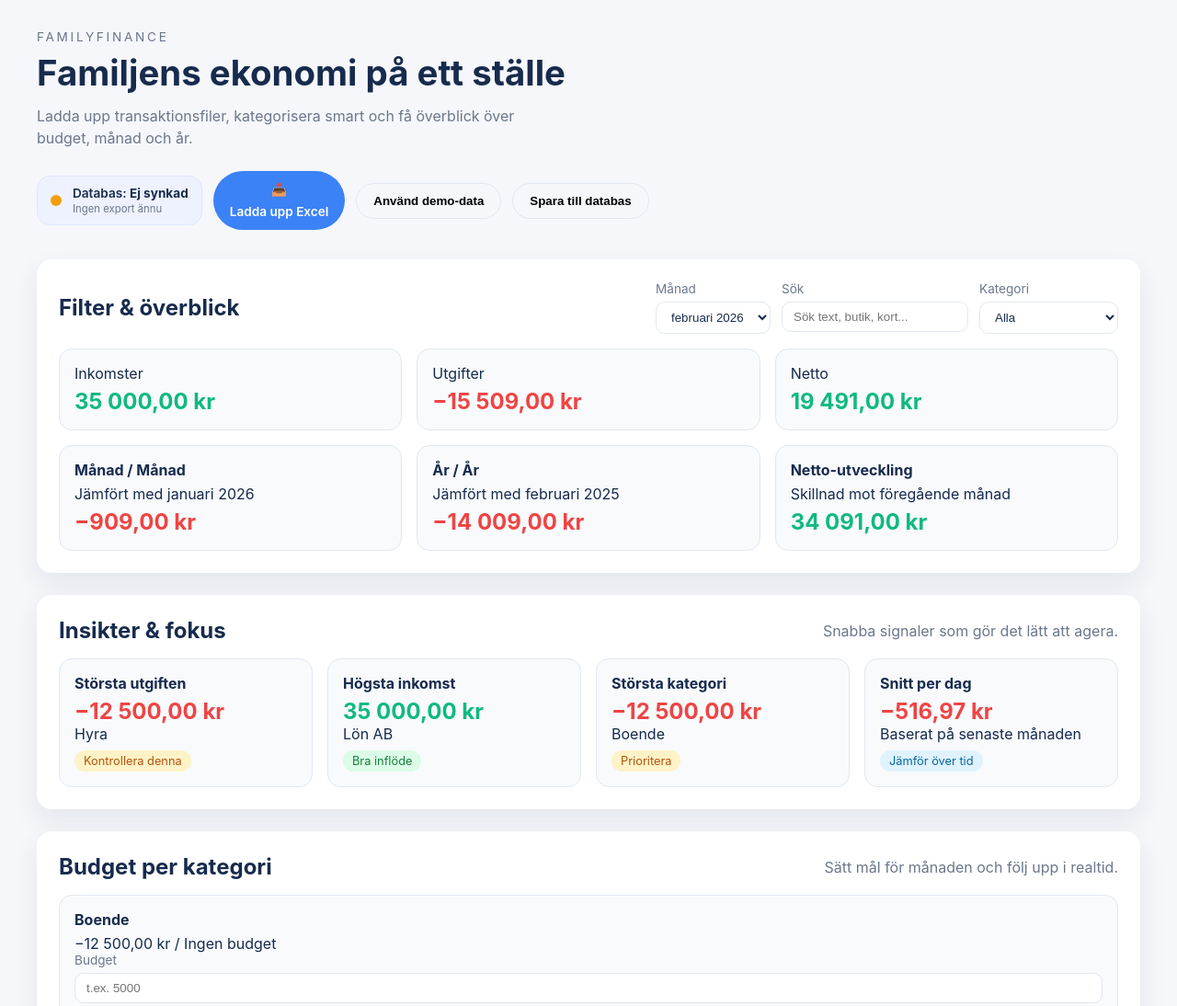
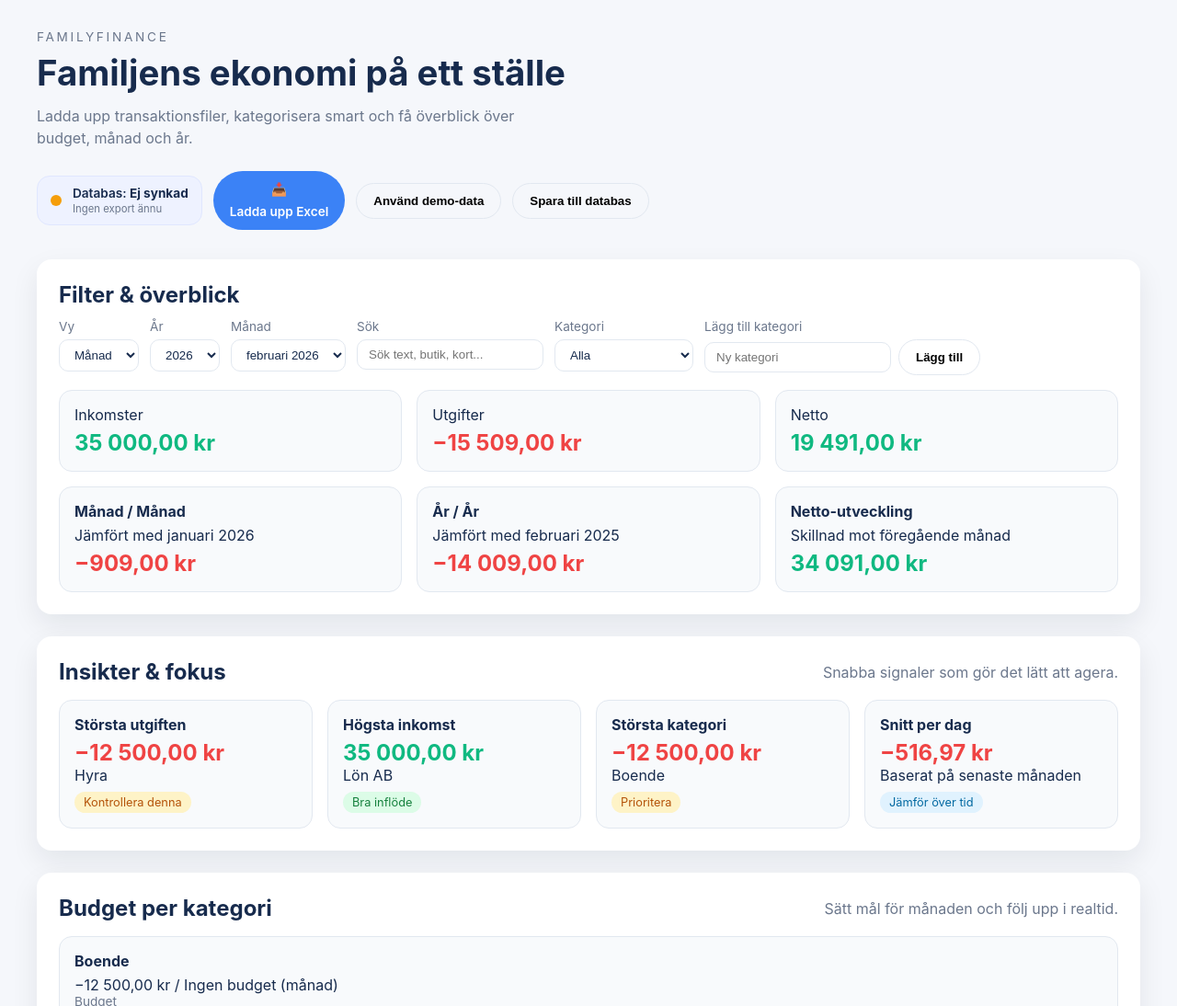
Before and after one commit to Geriizim/FamilyFinance, a website: page index.html in a window 1280 px wide. Shown: the top 1094 px of the page at 92% size. Drawn offline with Linux system fonts and the light colour scheme.

Commit message:
Add year view and category management (#4)

```diff
--- a/app.js
+++ b/app.js
@@ -1,6 +1,8 @@
 const state = {
   transactions: [],
   selectedMonth: null,
+  selectedYear: null,
+  viewMode: 'month',
   categoryFilter: 'all',
   budgets: {},
   categories: [
@@ -34,9 +36,13 @@ const state = {
 
 const fileInput = document.getElementById('file-input');
 const demoButton = document.getElementById('demo-button');
+const viewSelect = document.getElementById('view-select');
+const yearSelect = document.getElementById('year-select');
 const monthSelect = document.getElementById('month-select');
 const searchInput = document.getElementById('search-input');
 const categoryFilter = document.getElementById('category-filter');
+const categoryInput = document.getElementById('category-input');
+const addCategoryButton = document.getElementById('add-category');
 const transactionBody = document.getElementById('transaction-body');
 const statsGrid = document.getElementById('stats-grid');
 const comparisonGrid = document.getElementById('comparison-grid');
@@ -164,6 +170,8 @@ const formatAmountClass = (value) => (value >= 0 ? 'stat-positive' : 'stat-negat
 
 const computeMonthKey = (date) => `${date.getFullYear()}-${String(date.getMonth() + 1).padStart(2, '0')}`;
 
+const computeYearKey = (date) => `${date.getFullYear()}`;
+
 const getMonthRange = (transactions) => {
   const months = Array.from(
     new Set(transactions.map((item) => computeMonthKey(item.date)))
@@ -171,8 +179,23 @@ const getMonthRange = (transactions) => {
   return months;
 };
 
+const getYearRange = (transactions) => {
+  const years = Array.from(new Set(transactions.map((item) => computeYearKey(item.date)))).sort();
+  return years;
+};
+
 const updateFilters = () => {
   const months = getMonthRange(state.transactions);
+  const years = getYearRange(state.transactions);
+  yearSelect.innerHTML = '';
+  years.forEach((year) => {
+    yearSelect.append(createOption(year, year));
+  });
+  if (!state.selectedYear && years.length) {
+    state.selectedYear = years[years.length - 1];
+  }
+  yearSelect.value = state.selectedYear || '';
+
   monthSelect.innerHTML = '';
   months.forEach((month) => {
     const [year, monthIndex] = month.split('-').map(Number);
@@ -183,6 +206,7 @@ const updateFilters = () => {
     state.selectedMonth = months[months.length - 1];
   }
   monthSelect.value = state.selectedMonth || '';
+  monthSelect.disabled = state.viewMode !== 'month';
 
   categoryFilter.innerHTML = '';
   categoryFilter.append(createOption('all', 'Alla'));
@@ -194,12 +218,16 @@ const updateFilters = () => {
 const getFilteredTransactions = () => {
   const searchValue = normalizeText(searchInput.value);
   return state.transactions.filter((item) => {
-    const matchesMonth = state.selectedMonth
+    const matchesYear = state.selectedYear
+      ? computeYearKey(item.date) === state.selectedYear
+      : true;
+    const matchesMonth =
+      state.viewMode === 'month' && state.selectedMonth
         ? computeMonthKey(item.date) === state.selectedMonth
         : true;
     const matchesCategory = state.categoryFilter === 'all' || item.category === state.categoryFilter;
     const matchesSearch = !searchValue || normalizeText(item.description).includes(searchValue);
-    return matchesMonth && matchesCategory && matchesSearch;
+    return matchesYear && matchesMonth && matchesCategory && matchesSearch;
   });
 };
 
@@ -240,7 +268,12 @@ const renderStats = () => {
 const getMonthTransactions = (monthKey) =>
   state.transactions.filter((item) => computeMonthKey(item.date) === monthKey);
 
+const getYearTransactions = (yearKey) =>
+  state.transactions.filter((item) => computeYearKey(item.date) === yearKey);
+
 const renderComparisons = () => {
+  let cards = [];
+  if (state.viewMode === 'month') {
     if (!state.selectedMonth) {
       comparisonGrid.innerHTML = '';
       return;
@@ -255,7 +288,7 @@ const renderComparisons = () => {
     const prevMonthTotals = computeTotals(getMonthTransactions(previousMonthKey));
     const prevYearTotals = computeTotals(getMonthTransactions(previousYearKey));
 
-  const cards = [
+    cards = [
       {
         title: 'Månad / Månad',
         value: currentTotals.expenses - prevMonthTotals.expenses,
@@ -272,6 +305,34 @@ const renderComparisons = () => {
         description: 'Skillnad mot föregående månad'
       }
     ];
+  } else {
+    if (!state.selectedYear) {
+      comparisonGrid.innerHTML = '';
+      return;
+    }
+    const currentItems = getYearTransactions(state.selectedYear);
+    const previousYearKey = `${Number(state.selectedYear) - 1}`;
+    const prevYearItems = getYearTransactions(previousYearKey);
+    const currentTotals = computeTotals(currentItems);
+    const prevYearTotals = computeTotals(prevYearItems);
+    cards = [
+      {
+        title: 'År / År',
+        value: currentTotals.expenses - prevYearTotals.expenses,
+        description: `Jämfört med ${previousYearKey}`
+      },
+      {
+        title: 'Inkomstförändring',
+        value: currentTotals.income - prevYearTotals.income,
+        description: `Jämfört med ${previousYearKey}`
+      },
+      {
+        title: 'Netto-utveckling',
+        value: currentTotals.net - prevYearTotals.net,
+        description: 'Skillnad mot föregående år'
+      }
+    ];
+  }
 
   comparisonGrid.innerHTML = '';
   cards.forEach((card) => {
@@ -336,6 +397,15 @@ const buildInsights = (items) => {
   ];
 };
 
+const getBudgetPeriodLabel = (period) => (period === 'year' ? 'år' : 'månad');
+
+const getPeriodTotals = (period) => {
+  if (period === 'year') {
+    return computeCategoryTotals(getYearTransactions(state.selectedYear));
+  }
+  return computeCategoryTotals(getFilteredTransactions());
+};
+
 const renderInsights = () => {
   const filtered = getFilteredTransactions();
   const cards = buildInsights(filtered);
@@ -355,23 +425,30 @@ const renderInsights = () => {
 };
 
 const renderBudgets = () => {
-  const filtered = getFilteredTransactions();
-  const totals = computeCategoryTotals(filtered);
+  const totals = getPeriodTotals('month');
+  const yearlyTotals = getPeriodTotals('year');
   budgetGrid.innerHTML = '';
 
   state.categories.forEach((category) => {
-    const value = totals[category] || 0;
-    const budget = state.budgets[category] || 0;
+    const budgetConfig = state.budgets[category] || { period: 'month', amount: 0 };
+    const value = budgetConfig.period === 'year' ? yearlyTotals[category] || 0 : totals[category] || 0;
+    const budget = budgetConfig.amount || 0;
     const percent = budget ? Math.min(Math.abs(value / budget) * 100, 100) : 0;
 
     const card = document.createElement('div');
     card.className = 'budget-card';
     card.innerHTML = `
       <h3>${category}</h3>
-      <p>${currencyFormatter.format(value)} / ${budget ? currencyFormatter.format(budget) : 'Ingen budget'}</p>
+      <p>${currencyFormatter.format(value)} / ${budget ? currencyFormatter.format(budget) : 'Ingen budget'} (${getBudgetPeriodLabel(budgetConfig.period)})</p>
       <label>
         Budget
-        <input type="number" min="0" value="${budget || ''}" data-category="${category}" placeholder="t.ex. 5000" />
+        <div class="inline-field">
+          <select data-category="${category}" data-kind="period">
+            <option value="month" ${budgetConfig.period === 'month' ? 'selected' : ''}>Månad</option>
+            <option value="year" ${budgetConfig.period === 'year' ? 'selected' : ''}>År</option>
+          </select>
+          <input type="number" min="0" value="${budget || ''}" data-category="${category}" data-kind="amount" placeholder="t.ex. 5000" />
+        </div>
       </label>
       <div class="progress"><span style="width: ${percent}%;"></span></div>
     `;
@@ -381,7 +458,17 @@ const renderBudgets = () => {
   budgetGrid.querySelectorAll('input[type="number"]').forEach((input) => {
     input.addEventListener('change', (event) => {
       const { category } = event.target.dataset;
-      state.budgets[category] = Number(event.target.value);
+      const existing = state.budgets[category] || { period: 'month', amount: 0 };
+      state.budgets[category] = { ...existing, amount: Number(event.target.value) };
+      renderBudgets();
+    });
+  });
+
+  budgetGrid.querySelectorAll('select[data-kind="period"]').forEach((select) => {
+    select.addEventListener('change', (event) => {
+      const { category } = event.target.dataset;
+      const existing = state.budgets[category] || { period: 'month', amount: 0 };
+      state.budgets[category] = { ...existing, period: event.target.value };
       renderBudgets();
     });
   });
@@ -488,12 +575,32 @@ monthSelect.addEventListener('change', (event) => {
   renderAll();
 });
 
+yearSelect.addEventListener('change', (event) => {
+  state.selectedYear = event.target.value;
+  renderAll();
+});
+
+viewSelect.addEventListener('change', (event) => {
+  state.viewMode = event.target.value;
+  renderAll();
+});
+
 searchInput.addEventListener('input', () => {
   renderAll();
 });
 
 categoryFilter.addEventListener('change', (event) => {
   state.categoryFilter = event.target.value;
+  renderAll();
+});
+
+addCategoryButton.addEventListener('click', () => {
+  const newCategory = categoryInput.value.trim();
+  if (!newCategory || state.categories.includes(newCategory)) {
+    return;
+  }
+  state.categories.push(newCategory);
+  categoryInput.value = '';
   renderAll();
 });
 
--- a/index.html
+++ b/index.html
@@ -41,6 +41,17 @@
           <h2>Filter & överblick</h2>
           <div class="filters">
             <label>
+              Vy
+              <select id="view-select">
+                <option value="month">Månad</option>
+                <option value="year">Helår</option>
+              </select>
+            </label>
+            <label>
+              År
+              <select id="year-select"></select>
+            </label>
+            <label>
               Månad
               <select id="month-select"></select>
             </label>
@@ -53,6 +64,13 @@
               <select id="category-filter">
                 <option value="all">Alla</option>
               </select>
+            </label>
+            <label>
+              Lägg till kategori
+              <div class="inline-field">
+                <input id="category-input" type="text" placeholder="Ny kategori" />
+                <button id="add-category" class="secondary" type="button">Lägg till</button>
+              </div>
             </label>
           </div>
         </div>
--- a/styles.css
+++ b/styles.css
@@ -156,6 +156,13 @@ button.secondary {
   flex-wrap: wrap;
 }
 
+.inline-field {
+  display: flex;
+  gap: 8px;
+  flex-wrap: wrap;
+  align-items: center;
+}
+
 label {
   font-size: 0.85rem;
   color: var(--muted);
@@ -167,6 +174,14 @@ label {
 select,
 input[type="search"],
 input[type="number"] {
+  padding: 8px 12px;
+  border-radius: 10px;
+  border: 1px solid var(--border);
+  background: white;
+  color: var(--text);
+}
+
+input[type="text"] {
   padding: 8px 12px;
   border-radius: 10px;
   border: 1px solid var(--border);
```
Also changed, not shown: server.js (+19 -3 lines), README.md. Lines whose indentation alone changed are shown as unchanged.
